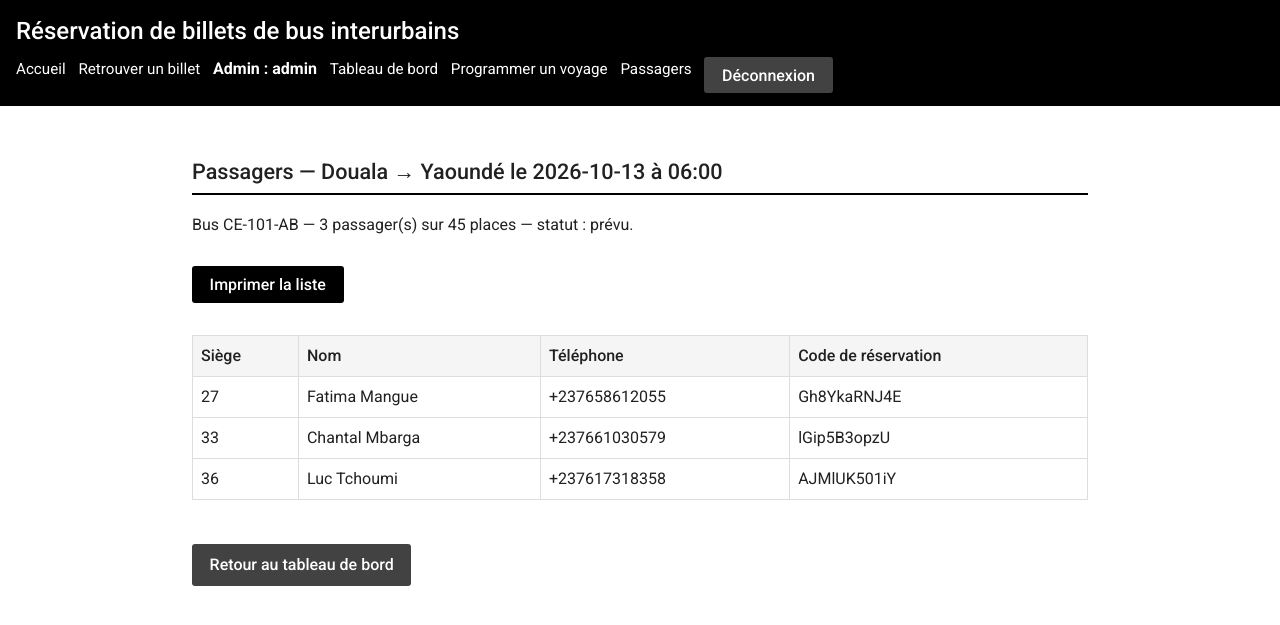
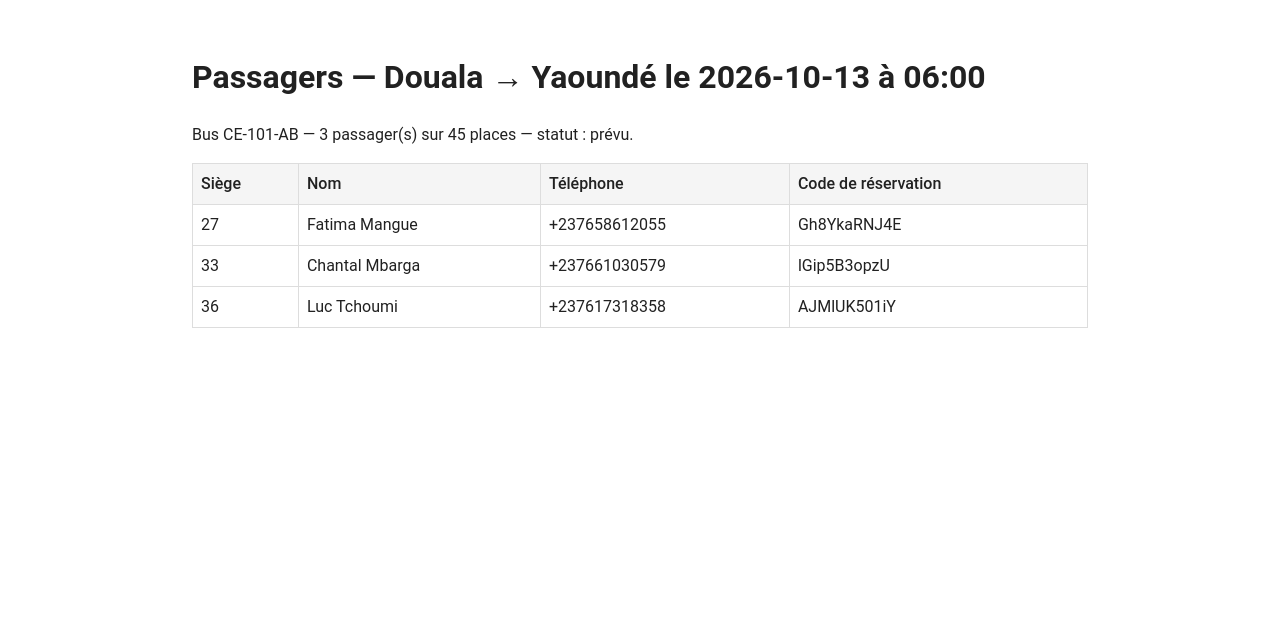
Before and after one commit to jdlgithub/Examen-Technoogies-Web-et-Application, a Flask app: page /admin/voyages/1/passagers in a window 1280 px wide. Shown: the top 625 px of the page. Run offline with Flask 3, Linux system fonts and the light colour scheme; a user stored in the database is signed in; data comes from the database, SQL or seed files in the repository.

Commit message:
fix(us5): liste des passagers reduite a l'essentiel imprimable
- passagers.html ne derive plus de base_admin.html : plus d'en-tete
  du site, plus de navigation admin, plus de boutons (Imprimer,
  Retour) - la page ne contient que le titre (trajet, date, heure),
  la ligne recapitulative (bus, passagers/places, statut) et le
  tableau des passagers
- h1 unique pour la validite W3C (sans le header du site)
- CSS lies (style.css + print.css) pour un rendu propre a l'ecran
  et a l'impression

Verification : test client - ni 'Imprimer', ni 'Retour', ni 'nav'
dans le HTML rendu ; validation structurelle 10/10 pages conformes

```diff
--- a/projet/templates/admin/passagers.html
+++ b/projet/templates/admin/passagers.html
@@ -1,27 +1,21 @@
-{% extends "admin/base_admin.html" %}
+<!DOCTYPE html>
+<html lang="fr">
+<head>
+  <meta charset="utf-8">
+  <meta name="viewport" content="width=device-width, initial-scale=1">
+  <title>Passagers — {{ voyage.ville_depart }} → {{ voyage.ville_arrivee }} le {{ voyage.date }}</title>
+  <link rel="stylesheet" href="{{ url_for('static', filename='css/style.css') }}">
+  <link rel="stylesheet" href="{{ url_for('static', filename='css/print.css') }}">
+</head>
+<body>
+  <main>
+    <h1>Passagers — {{ voyage.ville_depart }} → {{ voyage.ville_arrivee }}
+        le {{ voyage.date }} à {{ voyage.heure }}</h1>
 
-{% block titre %}Administration - Passagers{% endblock %}
-
-{% block liens_admin %}
-  <li><a href="{{ url_for('admin_passagers', voyage_id=voyage.id) }}">Passagers</a></li>
-{% endblock %}
-
-{% block contenu_admin %}
-<section>
-  <h2>Passagers — {{ voyage.ville_depart }} → {{ voyage.ville_arrivee }}
-      le {{ voyage.date }} à {{ voyage.heure }}</h2>
-
-  <p class="pas-a-imprimer">
-    Bus {{ voyage.immatriculation }} — {{ passagers|length }} passager(s)
-    sur {{ voyage.nombre_places }} places — statut : {{ voyage.statut }}.
-  </p>
-
-  <p class="pas-a-imprimer">
-    <button type="button" onclick="window.print()">Imprimer la liste</button>
-  </p>
+    <p>Bus {{ voyage.immatriculation }} — {{ passagers|length }} passager(s)
+       sur {{ voyage.nombre_places }} places — statut : {{ voyage.statut }}.</p>
 
     {% if passagers %}
-    <div class="defilement">
       <table>
         <thead>
           <tr>
@@ -42,13 +36,9 @@
           {% endfor %}
         </tbody>
       </table>
-  </div>
     {% else %}
       <p>Aucun passager pour ce voyage.</p>
     {% endif %}
-
-  <p class="pas-a-imprimer">
-    <a class="btn secondary" href="{{ url_for('admin_tableau') }}">Retour au tableau de bord</a>
-  </p>
-</section>
-{% endblock %}
+  </main>
+</body>
+</html>
```
Lines whose indentation alone changed are shown as unchanged.
